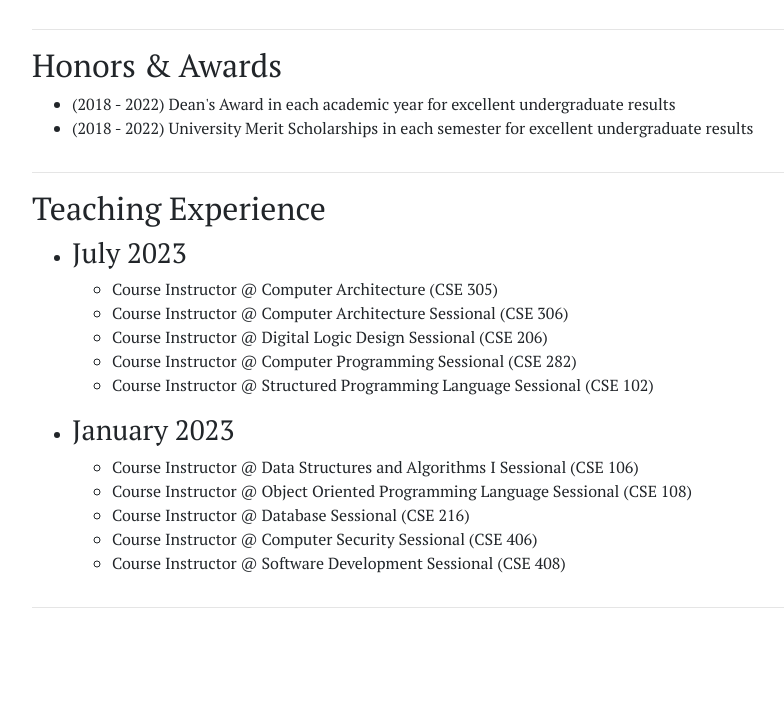
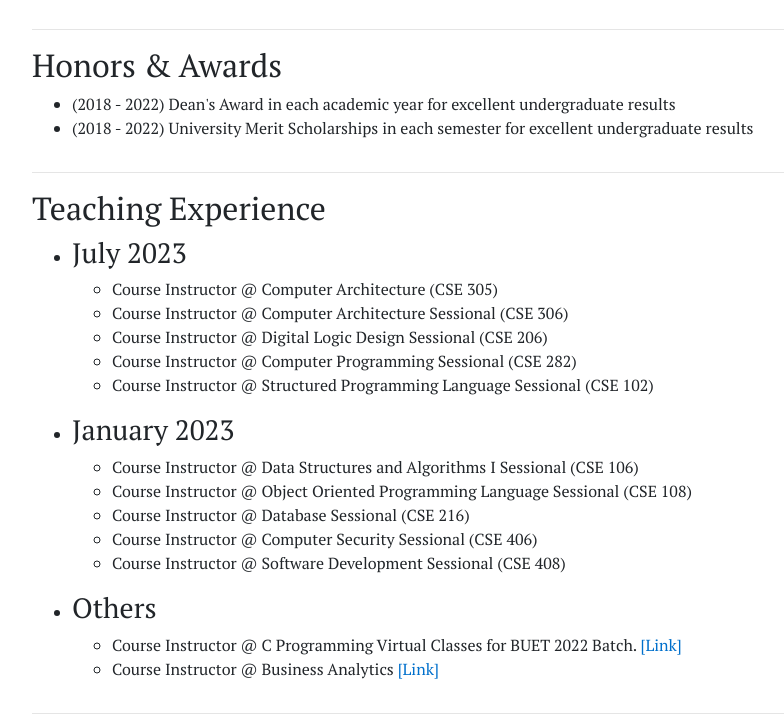
Before and after one commit to SaemHasan/SaemHasan.github.io, a plain HTML site: page index.html in a window 1280 px wide. Shown: the part 1940-2658 px from the top of the page, without its empty margins (53-837 px from the left). Before the commit the page ends 2564 px from the top, so only its background shows below. Drawn offline with nearby package versions, Linux system fonts and the light colour scheme.

Commit message:
Others course add

```diff
--- a/index.html
+++ b/index.html
@@ -383,6 +383,19 @@
                             </ul>
                         </li>
                     </ul>
+                    <ul>
+                        <li> <h3>Others</h3>
+                            <ul>
+                                <li>
+                                    Course Instructor @ C Programming Virtual Classes for BUET 2022 Batch. <a href="https://hscict.org/" target="_blank">[Link]</a>
+                                </li>
+                                <li>
+                                    Course Instructor @ Business Analytics <a href="https://cse.buet.ac.bd/iac/ba.php" target="_blank">[Link]</a>
+                                </li>
+
+                            </ul>
+                        </li>
+                    </ul>
                 </div>
             </div>
 
```
